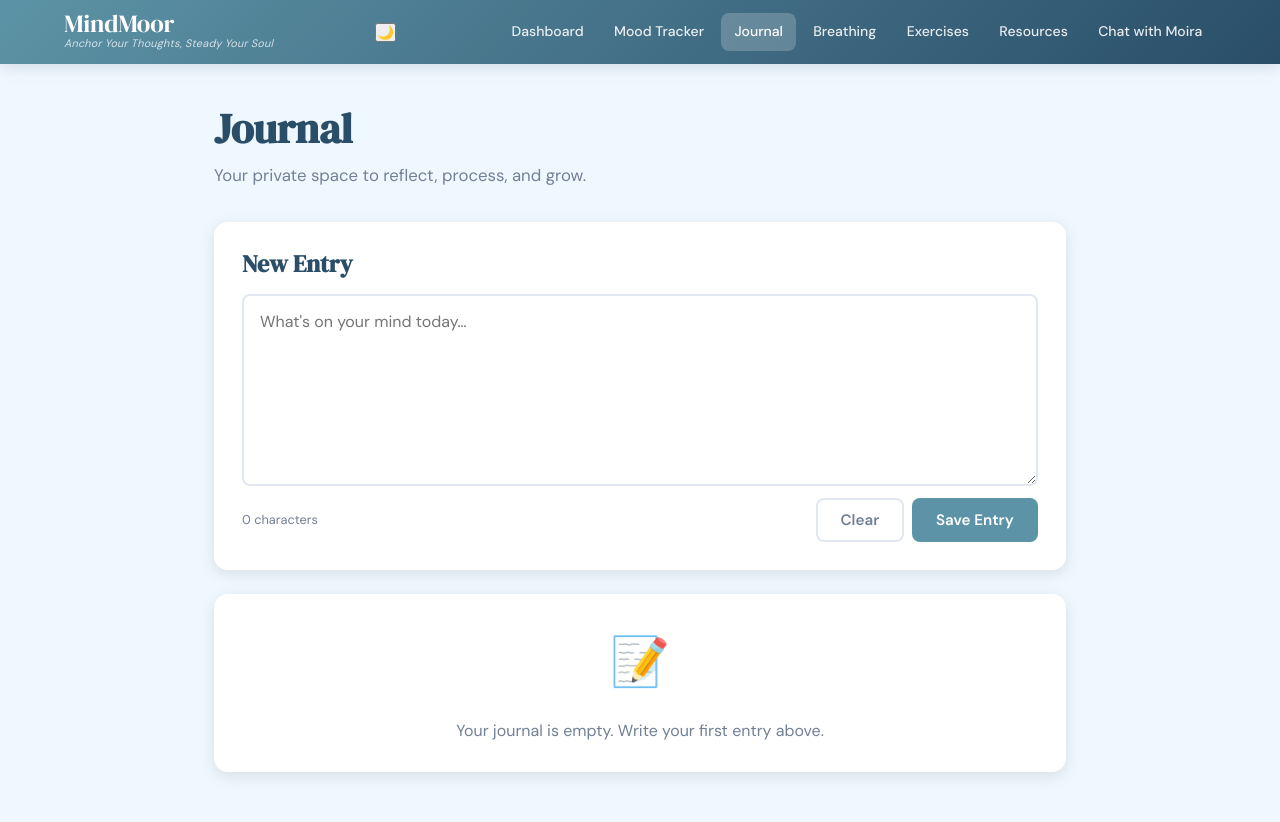
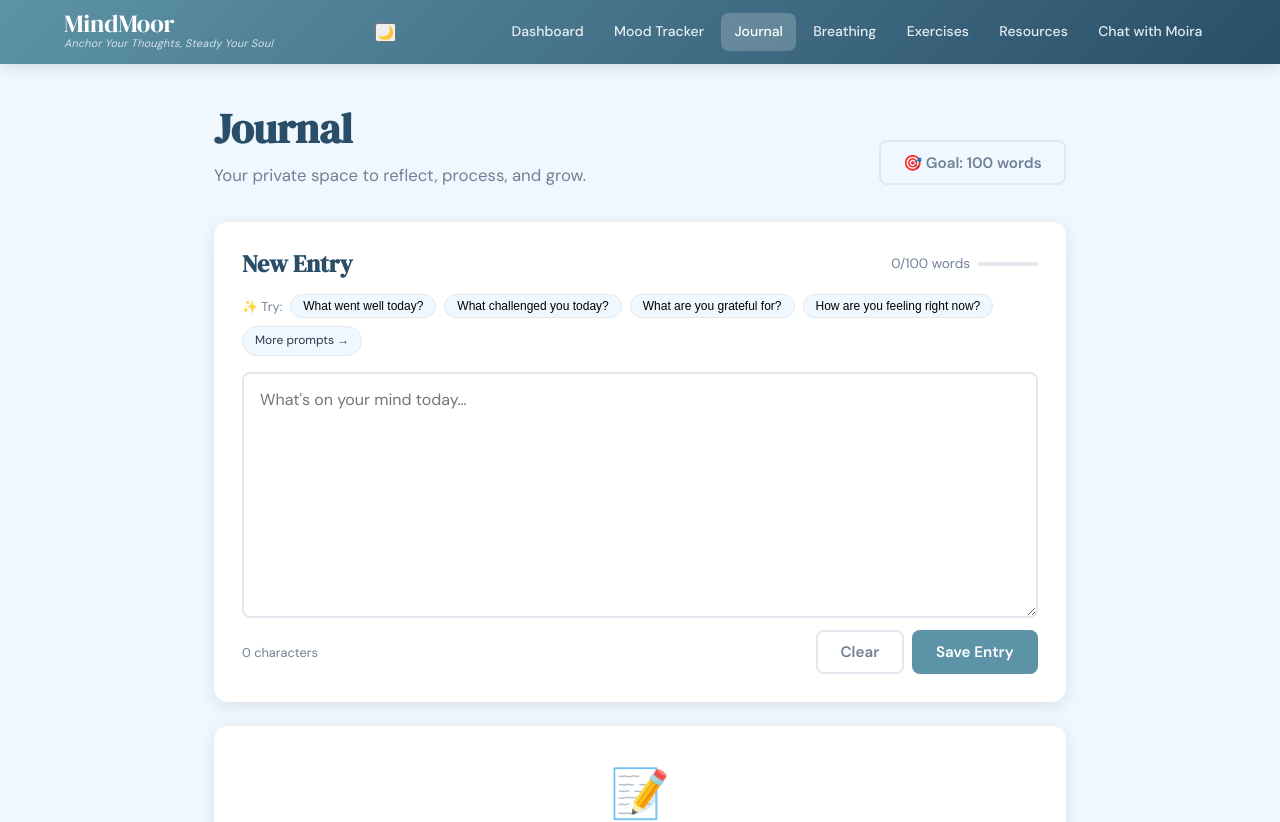
Before and after one commit to ramokhua/MindMoor, a React (Vite) app in the folder frontend/: page /journal in a window 1280 px wide. Shown: the top 822 px of the page. Built offline with nearby package versions, Linux system fonts and the light colour scheme.

Commit message:
feat: enhance Breathing component with session tracking and progress display, add guided prompts and word goal feature in Journal

```diff
--- a/frontend/src/components/pages/Journal.jsx
+++ b/frontend/src/components/pages/Journal.jsx
@@ -1,57 +1,240 @@
 import { useState, useEffect } from 'react'
+import { useToast } from '../../hooks/useToast'
 import './Journal.css'
 
+const GUIDED_PROMPTS = [
+  "What went well today?",
+  "What challenged you today?",
+  "What are you grateful for?",
+  "How are you feeling right now?",
+  "What's on your mind?",
+  "Describe a moment of peace today",
+  "What would you tell your future self?",
+  "What's one small win you had today?",
+]
+
 export default function Journal() {
+  const { addToast } = useToast()
   const [entries, setEntries] = useState(() =>
     JSON.parse(localStorage.getItem('journal') || '[]')
   )
   const [text, setText] = useState('')
   const [search, setSearch] = useState('')
-  const [saved, setSaved] = useState(false)
+  const [wordGoal, setWordGoal] = useState(() =>
+    parseInt(localStorage.getItem('journalWordGoal') || '100')
+  )
+  const [showGoalModal, setShowGoalModal] = useState(false)
+  const [selectedPrompt, setSelectedPrompt] = useState('')
+
+  const wordCount = text.trim().split(/\s+/).filter(w => w.length > 0).length
+  const wordProgress = Math.min((wordCount / wordGoal) * 100, 100)
 
   const saveEntry = (e) => {
     e.preventDefault()
-    if (!text.trim()) return
-    const entry = { id: Date.now(), date: new Date().toISOString(), text: text.trim() }
+    if (!text.trim()) {
+      addToast('Please write something before saving', 'error')
+      return
+    }
+    const entry = {
+      id: Date.now(),
+      date: new Date().toISOString(),
+      text: text.trim(),
+      wordCount: wordCount,
+      prompt: selectedPrompt || null
+    }
     const updated = [entry, ...entries]
     setEntries(updated)
     localStorage.setItem('journal', JSON.stringify(updated))
     setText('')
-    setSaved(true)
-    setTimeout(() => setSaved(false), 2000)
+    setSelectedPrompt('')
+    addToast(`Entry saved! (${wordCount} words)`, 'success')
   }
 
   const deleteEntry = (id) => {
+    if (window.confirm('Delete this entry? This cannot be undone.')) {
       const updated = entries.filter(e => e.id !== id)
       setEntries(updated)
       localStorage.setItem('journal', JSON.stringify(updated))
+      addToast('Entry deleted', 'info')
+    }
+  }
+
+  const usePrompt = (prompt) => {
+    setSelectedPrompt(prompt)
+    setText(prompt + '\n\n')
+  }
+
+  const updateWordGoal = () => {
+    localStorage.setItem('journalWordGoal', wordGoal.toString())
+    setShowGoalModal(false)
+    addToast(`Word goal set to ${wordGoal} words`, 'success')
   }
 
   const filtered = entries.filter(e =>
     e.text.toLowerCase().includes(search.toLowerCase())
   )
 
+  const wordCountColor = () => {
+    if (wordCount >= wordGoal) return '#10b981'
+    if (wordCount >= wordGoal * 0.7) return '#f6c90e'
+    return 'var(--text-muted)'
+  }
+
   return (
     <div className="page-container journal-page">
+      <div className="journal-header" style={{ display: 'flex', justifyContent: 'space-between', alignItems: 'center', flexWrap: 'wrap', gap: '1rem' }}>
+        <div>
           <h1 className="page-title">Journal</h1>
           <p className="page-subtitle">Your private space to reflect, process, and grow.</p>
+        </div>
+        <button className="btn btn-ghost" onClick={() => setShowGoalModal(true)}>
+          🎯 Goal: {wordGoal} words
+        </button>
+      </div>
+
+      {/* Goal Modal */}
+      {showGoalModal && (
+        <div className="modal-overlay" onClick={() => setShowGoalModal(false)} style={{
+          position: 'fixed',
+          top: 0, left: 0, right: 0, bottom: 0,
+          background: 'rgba(0,0,0,0.5)',
+          display: 'flex',
+          alignItems: 'center',
+          justifyContent: 'center',
+          zIndex: 1000
+        }}>
+          <div className="modal-content card" onClick={e => e.stopPropagation()} style={{ maxWidth: '300px', textAlign: 'center' }}>
+            <h3>Daily Word Goal</h3>
+            <input
+              type="number"
+              className="input"
+              value={wordGoal}
+              onChange={e => setWordGoal(Math.max(10, parseInt(e.target.value) || 50))}
+              min="10"
+              max="1000"
+              step="10"
+              style={{ textAlign: 'center', fontSize: '1.5rem', margin: '1rem 0' }}
+            />
+            <p className="text-muted">words per entry</p>
+            <div className="flex gap-1" style={{ justifyContent: 'center', marginTop: '1rem' }}>
+              <button className="btn btn-ghost" onClick={() => setShowGoalModal(false)}>Cancel</button>
+              <button className="btn btn-primary" onClick={updateWordGoal}>Save</button>
+            </div>
+          </div>
+        </div>
+      )}
 
       {/* Write */}
       <form className="card journal-form" onSubmit={saveEntry}>
-        <h2>New Entry</h2>
+        <div style={{ display: 'flex', justifyContent: 'space-between', alignItems: 'center', flexWrap: 'wrap', marginBottom: '1rem' }}>
+          <h2 style={{ margin: 0 }}>New Entry</h2>
+          <div style={{ display: 'flex', alignItems: 'center', gap: '0.5rem' }}>
+            <span className="text-muted" style={{ fontSize: '0.85rem' }}>
+              {wordCount}/{wordGoal} words
+            </span>
+            <div style={{
+              width: '60px',
+              height: '4px',
+              background: 'var(--border)',
+              borderRadius: '2px',
+              overflow: 'hidden'
+            }}>
+              <div style={{
+                width: `${wordProgress}%`,
+                height: '100%',
+                background: wordCountColor(),
+                transition: 'width 0.3s'
+              }} />
+            </div>
+          </div>
+        </div>
+
+        {/* Guided prompts */}
+        <div className="prompts-row" style={{ marginBottom: '1rem', display: 'flex', flexWrap: 'wrap', gap: '0.5rem' }}>
+          <span className="text-muted" style={{ fontSize: '0.8rem', alignSelf: 'center' }}>✨ Try:</span>
+          {GUIDED_PROMPTS.slice(0, 4).map(prompt => (
+            <button
+              key={prompt}
+              type="button"
+              className="prompt-chip"
+              onClick={() => usePrompt(prompt)}
+              style={{
+                padding: '0.25rem 0.75rem',
+                borderRadius: '50px',
+                background: 'var(--light)',
+                border: '1px solid var(--border)',
+                fontSize: '0.75rem',
+                cursor: 'pointer',
+              }}
+            >
+              {prompt}
+            </button>
+          ))}
+          <details style={{ position: 'relative' }}>
+            <summary style={{
+              padding: '0.25rem 0.75rem',
+              borderRadius: '50px',
+              background: 'var(--light)',
+              border: '1px solid var(--border)',
+              fontSize: '0.75rem',
+              cursor: 'pointer',
+              display: 'inline-block'
+            }}>
+              More prompts →
+            </summary>
+            <div style={{
+              position: 'absolute',
+              top: '100%',
+              right: 0,
+              background: 'var(--surface)',
+              border: '1px solid var(--border)',
+              borderRadius: 'var(--radius-sm)',
+              padding: '0.5rem',
+              zIndex: 10,
+              width: '200px'
+            }}>
+              {GUIDED_PROMPTS.map(prompt => (
+                <button
+                  key={prompt}
+                  type="button"
+                  onClick={() => usePrompt(prompt)}
+                  style={{
+                    display: 'block',
+                    width: '100%',
+                    textAlign: 'left',
+                    padding: '0.5rem',
+                    background: 'none',
+                    border: 'none',
+                    cursor: 'pointer',
+                    fontSize: '0.8rem'
+                  }}
+                  onMouseEnter={e => e.currentTarget.style.background = 'var(--border)'}
+                  onMouseLeave={e => e.currentTarget.style.background = 'none'}
+                >
+                  {prompt}
+                </button>
+              ))}
+            </div>
+          </details>
+        </div>
+
         <textarea
           className="input journal-textarea"
           placeholder="What's on your mind today…"
           value={text}
           onChange={e => setText(e.target.value)}
-          rows={6}
+          rows={8}
         />
+
         <div className="journal-actions">
           <span className="char-count text-muted">{text.length} characters</span>
           <div className="flex gap-1">
-            <button type="button" className="btn btn-ghost" onClick={() => setText('')}>Clear</button>
+            <button type="button" className="btn btn-ghost" onClick={() => {
+              setText('')
+              setSelectedPrompt('')
+            }}>Clear</button>
             <button type="submit" className="btn btn-primary">
-              {saved ? '✓ Saved!' : 'Save Entry'}
+              Save Entry
             </button>
           </div>
         </div>
@@ -77,23 +260,33 @@ export default function Journal() {
         {filtered.length === 0 && entries.length === 0 && (
           <div className="journal-empty card">
             <span>📝</span>
-            <p>Your journal is empty. Write your first entry above.</p>
+            <p>Your journal is empty. Try one of the prompts above!</p>
           </div>
         )}
         {filtered.map(entry => (
           <div key={entry.id} className="journal-entry card fade-up">
             <div className="entry-header">
+              <div>
                 <time className="entry-date text-muted">
                   {new Date(entry.date).toLocaleString('en', {
                     weekday: 'short', month: 'short', day: 'numeric',
                     hour: '2-digit', minute: '2-digit'
                   })}
                 </time>
+                {entry.wordCount && (
+                  <span className="entry-wordcount text-muted" style={{ marginLeft: '0.5rem', fontSize: '0.7rem' }}>
+                    📝 {entry.wordCount} words
+                  </span>
+                )}
+                {entry.prompt && (
+                  <span className="entry-prompt text-muted" style={{ marginLeft: '0.5rem', fontSize: '0.7rem', fontStyle: 'italic' }}>
+                    via: "{entry.prompt.substring(0, 30)}"
+                  </span>
+                )}
+              </div>
               <button
                 className="delete-btn"
-                onClick={() => {
-                  if (window.confirm('Delete this entry?')) deleteEntry(entry.id)
-                }}
+                onClick={() => deleteEntry(entry.id)}
                 aria-label="Delete entry"
               >✕</button>
             </div>
--- a/frontend/src/components/pages/MoodTracker.css
+++ b/frontend/src/components/pages/MoodTracker.css
@@ -86,3 +86,21 @@
 }
 .mood-tips li::before { content: '✓ '; color: var(--primary); font-weight: 700; }
 .mood-tips li { font-size: 0.95rem; color: var(--text-muted); }
+
+.history-note {
+  font-size: 0.75rem;
+  max-width: 200px;
+  overflow: hidden;
+  text-overflow: ellipsis;
+  white-space: nowrap;
+}
+
+@media (max-width: 640px) {
+  .mood-history-item {
+    flex-wrap: wrap;
+  }
+  .history-note {
+    width: 100%;
+    margin-left: 2rem;
+  }
+}
```
Also changed, not shown: frontend/src/components/pages/Breathing.jsx (+40 -16 lines). Lines whose indentation alone changed are shown as unchanged.
